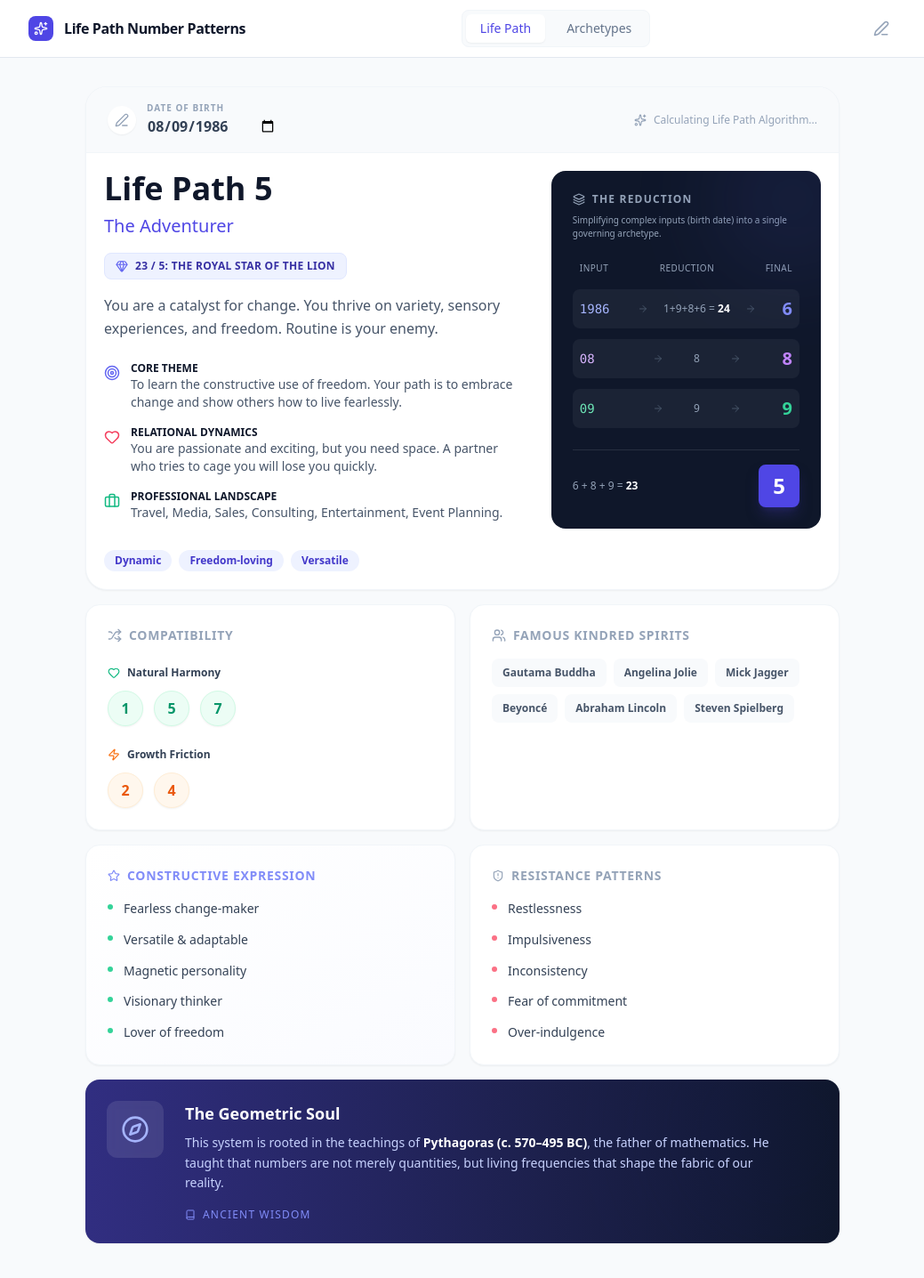
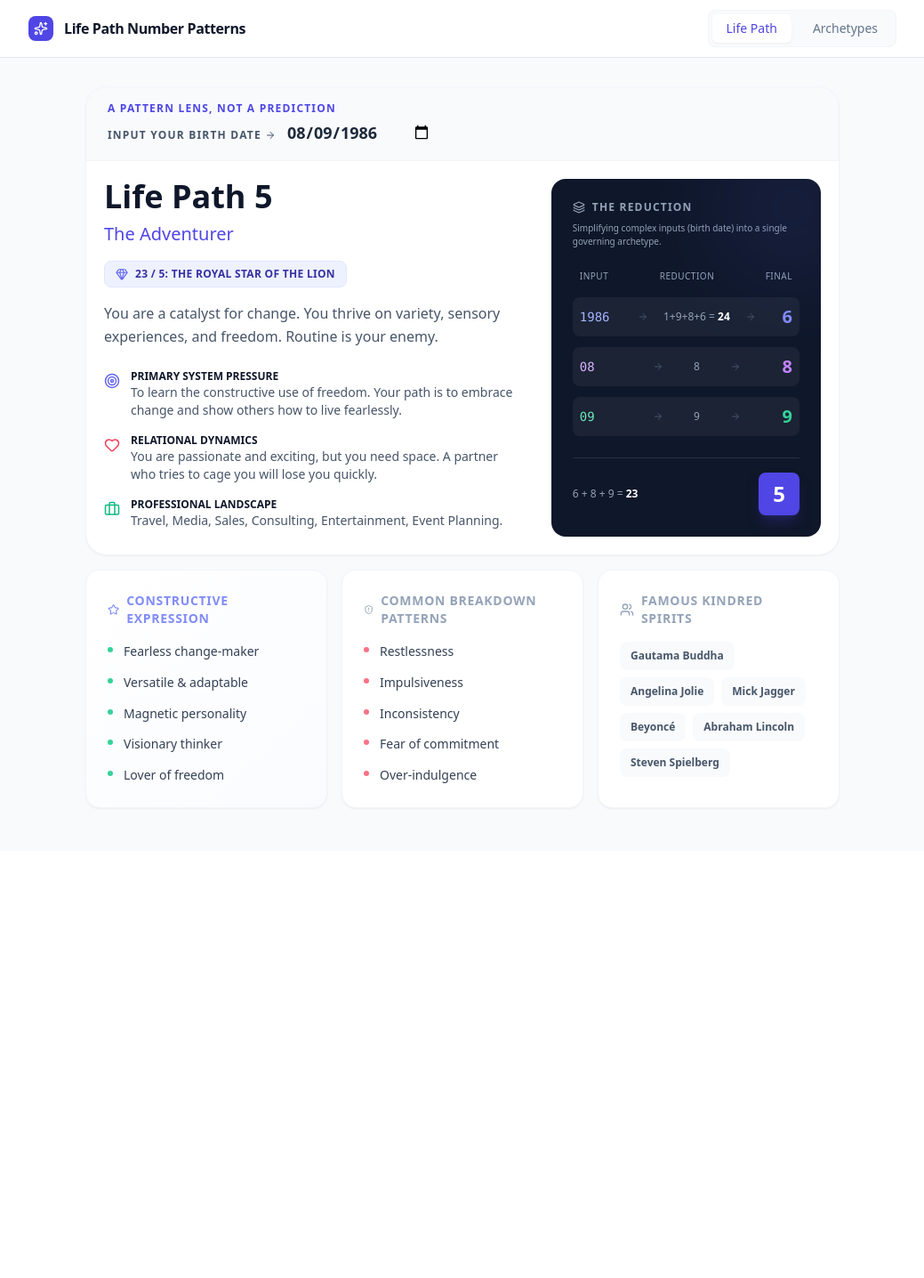
Before and after one commit to browningtons/life-pathing, a React (Vite) app: page / in a window 1280 px wide. Shown: the top 1436 px of the page at 89% size, without its empty margins (120-1159 px from the left). After the commit the page ends 956 px from the top, so only its background shows below. Built offline with nearby package versions, Linux system fonts and the light colour scheme.

Commit message:
lots of app formatting updates

```diff
--- a/src/App.tsx
+++ b/src/App.tsx
@@ -1,13 +1,13 @@
-import React, { useState, useEffect, useMemo } from 'react';
+import React, { useState, useEffect } from 'react';
 import {
   Sparkles,
-  Edit3,
   Layers,
   Star,
   Users,
   Gem,
   Globe,
   Flame,
+  ScrollText,
   Clock,
   Briefcase,
   Target,
@@ -76,7 +76,7 @@ const LIFE_PATH_MEANINGS: Record<number, any> = {
     career: "Entrepreneur, CEO, Manager, Inventor, Freelancer, Director.",
     light: ["Unstoppable determination", "Original thinker", "Courageous pioneer", "Self-reliant", "Natural authority"],
     shadow_list: ["Stubbornness & rigidity", "Fear of dependency", "Aggression when blocked", "Ego-centric behavior", "Difficulty asking for help"],
-    famous: ["Steve Jobs", "Martin Luther King Jr.", "Scarlett Johansson", "Henry Ford", "Tom Hanks"],
+    famous: ["Steve Jobs", "Martin Luther King Jr.", "Scarlett Johansson", "Henry Ford", "Tom Hanks", "George Lucas"],
     cosmic: { planet: "Sun", element: "Fire", tarot: "The Magician", crystal: "Garnet", symbol: "The Arrow" },
     compatibility: { vibes: [1, 3, 5], friction: [4, 6] }
   },
@@ -89,7 +89,7 @@ const LIFE_PATH_MEANINGS: Record<number, any> = {
     career: "Counselor, Diplomat, Healer, Teacher, Assistant, Mediator.",
     light: ["Deeply intuitive", "Master diplomat", "Patient & supportive", "Detail-oriented", "Empathetic listener"],
     shadow_list: ["Over-sensitivity", "Indecisiveness", "Passive-aggressiveness", "Self-sacrifice", "Fear of being alone"],
-    famous: ["Barack Obama", "Jennifer Aniston", "Madonna", "Tony Robbins", "Meg Ryan"],
+    famous: ["Barack Obama", "Jennifer Aniston", "Madonna", "Tony Robbins", "Meg Ryan", "Kanye West"],
     cosmic: { planet: "Moon", element: "Water", tarot: "The High Priestess", crystal: "Moonstone", symbol: "The Scale" },
     compatibility: { vibes: [2, 4, 8], friction: [5, 1] }
   },
@@ -102,7 +102,7 @@ const LIFE_PATH_MEANINGS: Record<number, any> = {
     career: "Actor, Writer, Musician, Sales, Marketing, Designer.",
     light: ["Charismatic storyteller", "Eternal optimist", "Artistic genius", "Social magnet", "Inspiring communicator"],
     shadow_list: ["Scattered energy", "Superficiality", "Exaggeration/Gossip", "Mood swings", "Avoiding depth"],
-    famous: ["David Bowie", "Frida Kahlo", "Cameron Diaz", "Snoop Dogg", "Charles Dickens"],
+    famous: ["David Bowie", "Frida Kahlo", "Cameron Diaz", "Snoop Dogg", "Charles Dickens", "Jackie Chan"],
     cosmic: { planet: "Jupiter", element: "Air", tarot: "The Empress", crystal: "Citrine", symbol: "The Triangle" },
     compatibility: { vibes: [3, 6, 9], friction: [4, 8] }
   },
@@ -115,7 +115,7 @@ const LIFE_PATH_MEANINGS: Record<number, any> = {
     career: "Engineer, Architect, Accountant, Project Manager, Real Estate.",
     light: ["Rock-solid reliability", "Master of systems", "Disciplined worker", "Honest & loyal", "Practical problem solver"],
     shadow_list: ["Rigidity", "Fear of change", "Stubbornness", "Workaholism", "Lack of imagination"],
-    famous: ["Bill Gates", "Oprah Winfrey", "Brad Pitt", "Elton John", "Margaret Thatcher"],
+    famous: ["Bill Gates", "Oprah Winfrey", "Brad Pitt", "Elton John", "Margaret Thatcher", "Arnold Schwarzenegger"],
     cosmic: { planet: "Uranus", element: "Earth", tarot: "The Emperor", crystal: "Emerald", symbol: "The Square" },
     compatibility: { vibes: [2, 4, 8], friction: [3, 5] }
   },
@@ -141,7 +141,7 @@ const LIFE_PATH_MEANINGS: Record<number, any> = {
     career: "Teacher, Nurse, Counselor, Interior Design, Artist, Healer.",
     light: ["Unconditional love", "Natural healer/counselor", "Responsible protector", "Community builder", "Eye for beauty"],
     shadow_list: ["Meddling/Interfering", "Perfectionism", "Self-righteousness", "Martyr complex", "Difficulty saying no"],
-    famous: ["Michael Jackson", "Albert Einstein", "Robert De Niro", "Eleanor Roosevelt", "Stephen King"],
+    famous: ["Michael Jackson", "Albert Einstein", "Robert De Niro", "Eleanor Roosevelt", "Stephen King", "Eddie Murphy"],
     cosmic: { planet: "Venus", element: "Earth", tarot: "The Lovers", crystal: "Rose Quartz", symbol: "The Hexagram" },
     compatibility: { vibes: [2, 6, 9], friction: [1, 5] }
   },
@@ -154,7 +154,7 @@ const LIFE_PATH_MEANINGS: Record<number, any> = {
     career: "Scientist, Researcher, Philosopher, Writer, Mystic, Investigator.",
     light: ["Deep wisdom", "Analytical genius", "Spiritual intuition", "Independent thinker", "Truth seeker"],
     shadow_list: ["Isolation/Withdrawal", "Cynicism", "Over-thinking", "Secretive nature", "Social awkwardness"],
-    famous: ["Johnny Depp", "Julia Roberts", "Princess Diana", "Leonardo DiCaprio", "Marilyn Monroe"],
+    famous: ["Johnny Depp", "Julia Roberts", "Princess Diana", "Leonardo DiCaprio", "Marilyn Monroe", "Queen Elizabeth II"],
     cosmic: { planet: "Neptune", element: "Water", tarot: "The Chariot", crystal: "Amethyst", symbol: "The Staff" },
     compatibility: { vibes: [5, 7, 4], friction: [3, 8] }
   },
@@ -167,7 +167,7 @@ const LIFE_PATH_MEANINGS: Record<number, any> = {
     career: "CEO, Finance, Law, Executive, Business Owner, Publisher.",
     light: ["Executive ability", "Financial abundance", "Personal power", "Resilience", "Visionary leadership"],
     shadow_list: ["Greed/Materialism", "Domination/Control", "Intimidation", "Workaholism", "Neglecting emotions"],
-    famous: ["Pablo Picasso", "Sandra Bullock", "Matt Damon", "Martha Stewart", "Nelson Mandela"],
+    famous: ["Pablo Picasso", "Sandra Bullock", "Matt Damon", "Martha Stewart", "Nelson Mandela", "Jason Statham"],
     cosmic: { planet: "Saturn", element: "Earth", tarot: "Strength", crystal: "Citrine", symbol: "Infinity" },
     compatibility: { vibes: [2, 4, 8], friction: [3, 7] }
   },
@@ -180,7 +180,7 @@ const LIFE_PATH_MEANINGS: Record<number, any> = {
     career: "Non-profit, HR, Artist, Doctor, Writer, Philanthropist.",
     light: ["Universal compassion", "Global consciousness", "Artistic talent", "Generosity", "Wisdom of experience"],
     shadow_list: ["Resentment", "Martyrdom", "Emotional aloofness", "Difficulty letting go", "Aimless dreaming"],
-    famous: ["Mahatma Gandhi", "Mother Teresa", "Morgan Freeman", "Bob Marley", "Jim Carrey"],
+    famous: ["Mahatma Gandhi", "Mother Teresa", "Morgan Freeman", "Bob Marley", "Jim Carrey", "Harrison Ford"],
     cosmic: { planet: "Mars", element: "Fire", tarot: "The Hermit", crystal: "Hematite", symbol: "The Circle" },
     compatibility: { vibes: [3, 6, 9], friction: [4, 8] }
   },
@@ -193,7 +193,7 @@ const LIFE_PATH_MEANINGS: Record<number, any> = {
     career: "Spiritual Teacher, Media, Inventor, Psychologist, Artist.",
     light: ["Psychic intuition", "Spiritual teacher", "Charismatic leader", "Visionary peace-maker", "Electric presence"],
     shadow_list: ["Nervous tension", "Impracticality", "Hypersensitivity", "Self-criticism", "Overwhelmed by energy"],
-    famous: ["Michelle Obama", "Harry Houdini", "Derren Brown", "Lucy Liu", "Orlando Bloom"],
+    famous: ["Michelle Obama", "Harry Houdini", "Derren Brown", "Lucy Liu", "Orlando Bloom", "Michael Jordan"],
     cosmic: { planet: "Moon/Sun", element: "Air", tarot: "Justice", crystal: "Lapis Lazuli", symbol: "The Lightning" },
     compatibility: { vibes: [2, 11], friction: [4] }
   },
@@ -206,7 +206,7 @@ const LIFE_PATH_MEANINGS: Record<number, any> = {
     career: "International Business, Politics, Architecture, Global Leadership.",
     light: ["Manifestation master", "Global impact", "Practical genius", "Diplomatic leader", "Legacy builder"],
     shadow_list: ["Fear of failure", "Overwhelmed by potential", "Controlling", "Laziness (fear of work)", "Indifference"],
-    famous: ["Paul McCartney", "Will Smith", "Dalai Lama (14th)", "Sir Richard Branson"],
+    famous: ["Paul McCartney", "Will Smith", "Dalai Lama (14th)", "Sir Richard Branson", "Bryan Adams"],
     cosmic: { planet: "Pluto", element: "Earth", tarot: "The Fool", crystal: "Black Tourmaline", symbol: "The Cross" },
     compatibility: { vibes: [4, 22], friction: [5] }
   },
@@ -219,7 +219,7 @@ const LIFE_PATH_MEANINGS: Record<number, any> = {
     career: "Healing Arts, Ministry, Teaching, Counseling, Community Service.",
     light: ["Cosmic parent", "Selfless service", "Master healer", "Compassionate guide", "Joyful spirit"],
     shadow_list: ["Burdened by others", "Emotional volatility", "Perfectionism", "Neglecting self", "Martyrdom"],
-    famous: ["Meryl Streep", "Francis Ford Coppola", "Salma Hayek"],
+    famous: ["Meryl Streep", "Francis Ford Coppola", "Salma Hayek", "Robert De Niro", "Stephen King", "John Lennon"],
     cosmic: { planet: "Venus", element: "Water", tarot: "The World", crystal: "Diamond", symbol: "The Heart" }
   }
 };
@@ -285,7 +285,6 @@ const MBTI_DATA: Record<string, any> = {
     growth: "Focus is your friend. Follow through on one idea before jumping to the next to see true results.",
     famous: ["Robert Downey Jr.", "Robin Williams", "Will Smith", "Walt Disney", "Quentin Tarantino"]
   },
-  // Fallback for other types
   ESTJ: {
       title: "The Executive",
       archetype: "The Supervisor",
@@ -653,24 +652,20 @@ const LifePathView = ({ lifePathData, birthDate, setBirthDate }) => {
 
       {/* 1. HERO HEADER */}
       <div className="bg-white rounded-3xl shadow-sm border border-slate-100 overflow-hidden">
-        <div className="bg-slate-50 px-6 py-4 border-b border-slate-100 flex flex-col sm:flex-row justify-between items-center gap-4">
-          <div className="flex items-center gap-3">
-             <div className="p-2 bg-white rounded-full shadow-sm text-slate-400">
-                <Edit3 size={16} />
-             </div>
-             <div className="flex flex-col">
-               <span className="text-[10px] font-bold text-slate-400 uppercase tracking-widest">Date of Birth</span>
+        <div className="bg-slate-50 px-6 py-4 border-b border-slate-100 flex flex-col justify-center items-start gap-1">
+          <h3 className="text-xs text-indigo-600 font-bold uppercase tracking-widest">A Pattern Lens, Not a Prediction</h3>
+          <div className="flex items-center w-full">
+             <div className="flex flex-row items-baseline gap-3">
+               <span className="text-xs font-bold text-slate-600 uppercase tracking-widest flex items-center gap-1 mb-1">
+                  Input your birth date <ArrowRight size={12} />
+               </span>
                <input
                   type="date"
                   value={birthDate}
                   onChange={(e) => setBirthDate(e.target.value)}
-                  className="bg-transparent border-none p-0 text-slate-700 font-bold focus:ring-0 cursor-pointer"
-                />
+                  className="bg-transparent border-none p-0 text-slate-800 font-bold focus:ring-0 cursor-pointer text-lg"
+               />
              </div>
-          </div>
-          <div className="hidden sm:flex items-center gap-2 text-xs font-medium text-slate-400">
-            <Sparkles size={14} />
-            <span>Calculating Life Path Algorithm...</span>
           </div>
         </div>
 
@@ -694,7 +689,7 @@ const LifePathView = ({ lifePathData, birthDate, setBirthDate }) => {
                  <div className="flex gap-3">
                     <div className="mt-1 text-indigo-500"><Target size={18} /></div>
                     <div>
-                       <h4 className="text-xs font-bold text-slate-900 uppercase">Core Theme</h4>
+                       <h4 className="text-xs font-bold text-slate-900 uppercase">Primary System Pressure</h4>
                        <p className="text-sm text-slate-600">{meaning.purpose}</p>
                     </div>
                  </div>
@@ -712,14 +707,6 @@ const LifePathView = ({ lifePathData, birthDate, setBirthDate }) => {
                        <p className="text-sm text-slate-600">{meaning.career}</p>
                     </div>
                  </div>
-              </div>
-
-              <div className="flex gap-2 mt-8">
-                {meaning.keywords && meaning.keywords.split(', ').map((k, i) => (
-                   <span key={i} className="px-3 py-1 bg-indigo-50 text-indigo-700 rounded-full text-xs font-bold">
-                     {k}
-                   </span>
-                ))}
               </div>
            </div>
 
@@ -789,63 +776,9 @@ const LifePathView = ({ lifePathData, birthDate, setBirthDate }) => {
         </div>
       </div>
 
-      <div className="grid grid-cols-1 md:grid-cols-2 gap-4">
+      <div className="grid grid-cols-1 md:grid-cols-3 gap-4">
 
-        {/* Compatibility and Famous People Row */}
-        <Card className="flex flex-col justify-between">
-            <h3 className="text-sm font-bold text-slate-400 uppercase tracking-wider mb-6 flex items-center gap-2">
-              <Shuffle size={16} /> Compatibility
-            </h3>
-
-            <div className="space-y-6">
-               <div>
-                  <div className="flex items-center gap-2 mb-3">
-                     <Heart size={14} className="text-emerald-500" />
-                     <span className="text-xs font-bold text-slate-700">Natural Harmony</span>
-                  </div>
-                  <div className="flex gap-3">
-                     {meaning.compatibility?.vibes.map(num => (
-                        <div key={num} className="w-10 h-10 rounded-full bg-emerald-50 border border-emerald-100 flex items-center justify-center text-emerald-600 font-bold shadow-sm">
-                           {num}
-                        </div>
-                     ))}
-                  </div>
-               </div>
-
-               <div>
-                  <div className="flex items-center gap-2 mb-3">
-                     <Zap size={14} className="text-orange-500" />
-                     <span className="text-xs font-bold text-slate-700">Growth Friction</span>
-                  </div>
-                  <div className="flex gap-3">
-                     {meaning.compatibility?.friction.map(num => (
-                        <div key={num} className="w-10 h-10 rounded-full bg-orange-50 border border-orange-100 flex items-center justify-center text-orange-600 font-bold shadow-sm">
-                           {num}
-                        </div>
-                     ))}
-                  </div>
-               </div>
-            </div>
-         </Card>
-
-         <Card className="bg-white border-slate-100">
-            <h3 className="text-sm font-bold text-slate-400 uppercase tracking-wider mb-4 flex items-center gap-2">
-               <Users size={16} /> Famous Kindred Spirits
-            </h3>
-            <div className="flex flex-wrap gap-2">
-               {meaning.famous.length > 0 ? meaning.famous.map((person, i) => (
-                  <span key={i} className="px-3 py-2 bg-slate-50 hover:bg-indigo-50 hover:text-indigo-600 transition-colors text-slate-600 rounded-lg text-xs font-bold cursor-default">
-                     {person}
-                  </span>
-               )) : (
-                  <span className="text-sm text-slate-400 italic">Famous figures for this type coming soon...</span>
-               )}
-            </div>
-         </Card>
-      </div>
-
-      {/* 4. LIGHT & SHADOW */}
-      <div className="grid grid-cols-1 md:grid-cols-2 gap-4">
+         {/* 4. LIGHT & SHADOW */}
          <Card className="bg-gradient-to-br from-white to-indigo-50/30 border-indigo-50">
             <h3 className="text-sm font-bold text-indigo-400 uppercase tracking-wider mb-4 flex items-center gap-2">
               <Star size={14} /> Constructive Expression
@@ -862,7 +795,7 @@ const LifePathView = ({ lifePathData, birthDate, setBirthDate }) => {
 
          <Card className="bg-slate-50 border-slate-100">
             <h3 className="text-sm font-bold text-slate-400 uppercase tracking-wider mb-4 flex items-center gap-2">
-              <ShieldAlert size={14} /> Resistance Patterns
+              <ShieldAlert size={14} /> Common Breakdown Patterns
             </h3>
             <ul className="space-y-3">
               {meaning.shadow_list && meaning.shadow_list.map((item, i) => (
@@ -873,48 +806,27 @@ const LifePathView = ({ lifePathData, birthDate, setBirthDate }) => {
               ))}
             </ul>
          </Card>
+
+         {/* 5. FAMOUS PEOPLE */}
+         <Card className="bg-white border-slate-100">
+            <h3 className="text-sm font-bold text-slate-400 uppercase tracking-wider mb-4 flex items-center gap-2">
+               <Users size={16} /> Famous Kindred Spirits
+            </h3>
+            <div className="flex flex-wrap gap-2">
+               {meaning.famous.length > 0 ? meaning.famous.map((person, i) => (
+                  <span key={i} className="px-3 py-2 bg-slate-50 hover:bg-indigo-50 hover:text-indigo-600 transition-colors text-slate-600 rounded-lg text-xs font-bold cursor-default">
+                     {person}
+                  </span>
+               )) : (
+                  <span className="text-sm text-slate-400 italic">Famous figures for this type coming soon...</span>
+               )}
+            </div>
+         </Card>
+
       </div>
-
-      {/* 6. ANCIENT WISDOM CARD */}
-      <Card className="bg-gradient-to-r from-indigo-900 to-slate-900 text-indigo-100 border-none relative overflow-hidden">
-          <div className="absolute top-0 right-0 w-64 h-64 bg-indigo-500 rounded-full mix-blend-overlay filter blur-3xl opacity-10 -mr-16 -mt-16"></div>
-          <div className="relative z-10 flex flex-col md:flex-row items-start gap-6">
-             <div className="p-4 bg-white/10 rounded-xl backdrop-blur-sm">
-                <Compass size={32} className="text-indigo-300" />
-             </div>
-             <div>
-                <h3 className="text-lg font-bold text-white mb-2">The Geometric Soul</h3>
-                <p className="text-sm text-indigo-200 leading-relaxed max-w-2xl">
-                   This system is rooted in the teachings of <strong className="text-white">Pythagoras (c. 570–495 BC)</strong>, the father of mathematics. He taught that numbers are not merely quantities, but living frequencies that shape the fabric of our reality.
-                </p>
-                <div className="mt-4 flex items-center gap-2 text-xs font-medium text-indigo-400 uppercase tracking-widest">
-                   <Book size={12} /> Ancient Wisdom
-                </div>
-             </div>
-          </div>
-      </Card>
-
     </div>
   );
 };
-
-const JournalView = () => (
-  <div className="max-w-2xl mx-auto animate-in fade-in duration-500">
-    <Card className="min-h-[500px] flex flex-col">
-      <div className="flex items-center justify-between mb-6 pb-4 border-b border-slate-100">
-        <div>
-          <h2 className="text-lg font-bold text-slate-800">Daily Reflection</h2>
-          <p className="text-xs text-slate-400">Capture your thoughts, dreams, and shadow moments.</p>
-        </div>
-        <span className="text-xs font-medium text-slate-400">{new Date().toLocaleDateString()}</span>
-      </div>
-      <textarea
-        className="flex-1 w-full resize-none border-none focus:ring-0 p-0 text-slate-600 leading-relaxed placeholder:text-slate-300"
-        placeholder="What is coming up for you today?..."
-      />
-    </Card>
-  </div>
-);
 
 export default function SoulCompassApp() {
   const [view, setView] = useState('lifepath');
@@ -957,14 +869,6 @@ export default function SoulCompassApp() {
             ))}
           </div>
 
-          <div className="flex items-center gap-3">
-            <button
-              onClick={() => setView('journal')}
-              className={`p-2 rounded-full transition-colors ${view === 'journal' ? 'bg-indigo-50 text-indigo-600' : 'text-slate-400 hover:bg-slate-50'}`}
-            >
-              <Edit3 size={18} />
-            </button>
-          </div>
         </div>
       </nav>
 
@@ -983,8 +887,6 @@ export default function SoulCompassApp() {
             onTypeChange={setMbtiType}
           />
         )}
-
-        {view === 'journal' && <JournalView />}
       </main>
     </div>
   );
```
